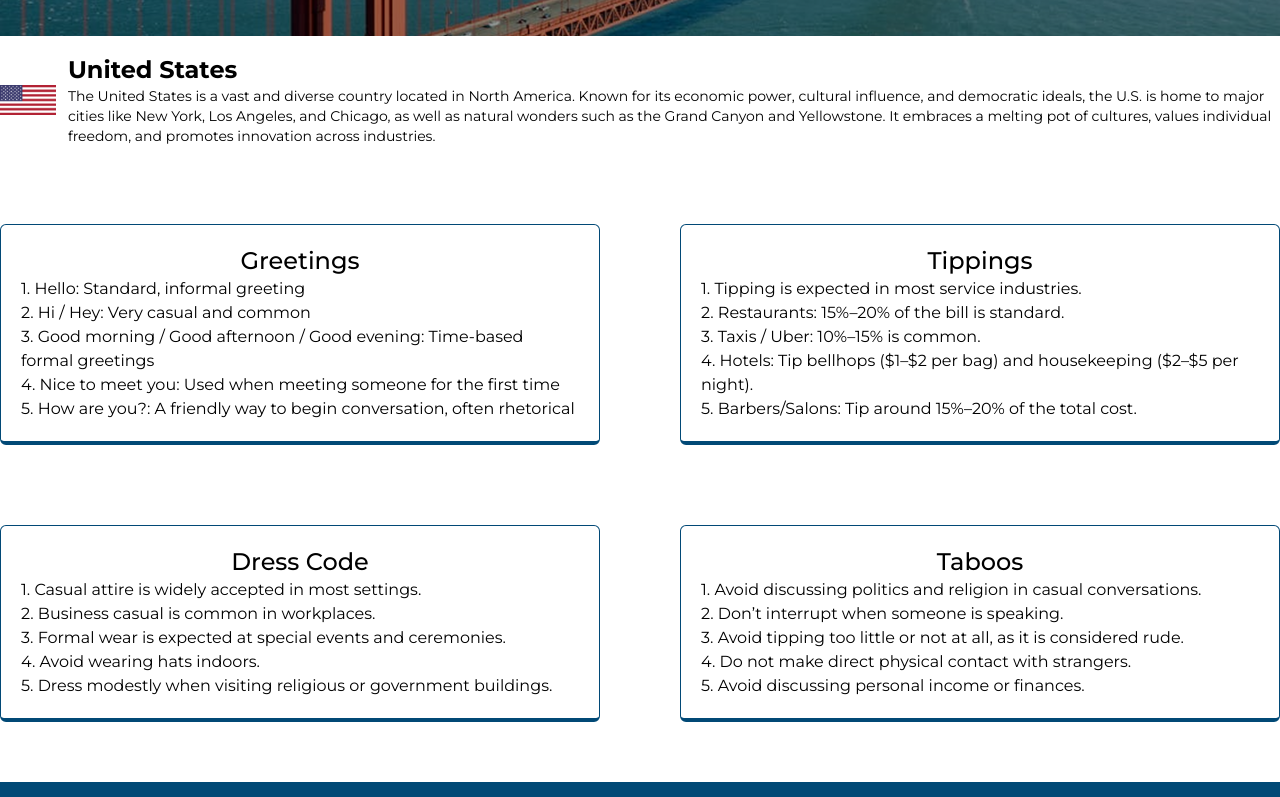
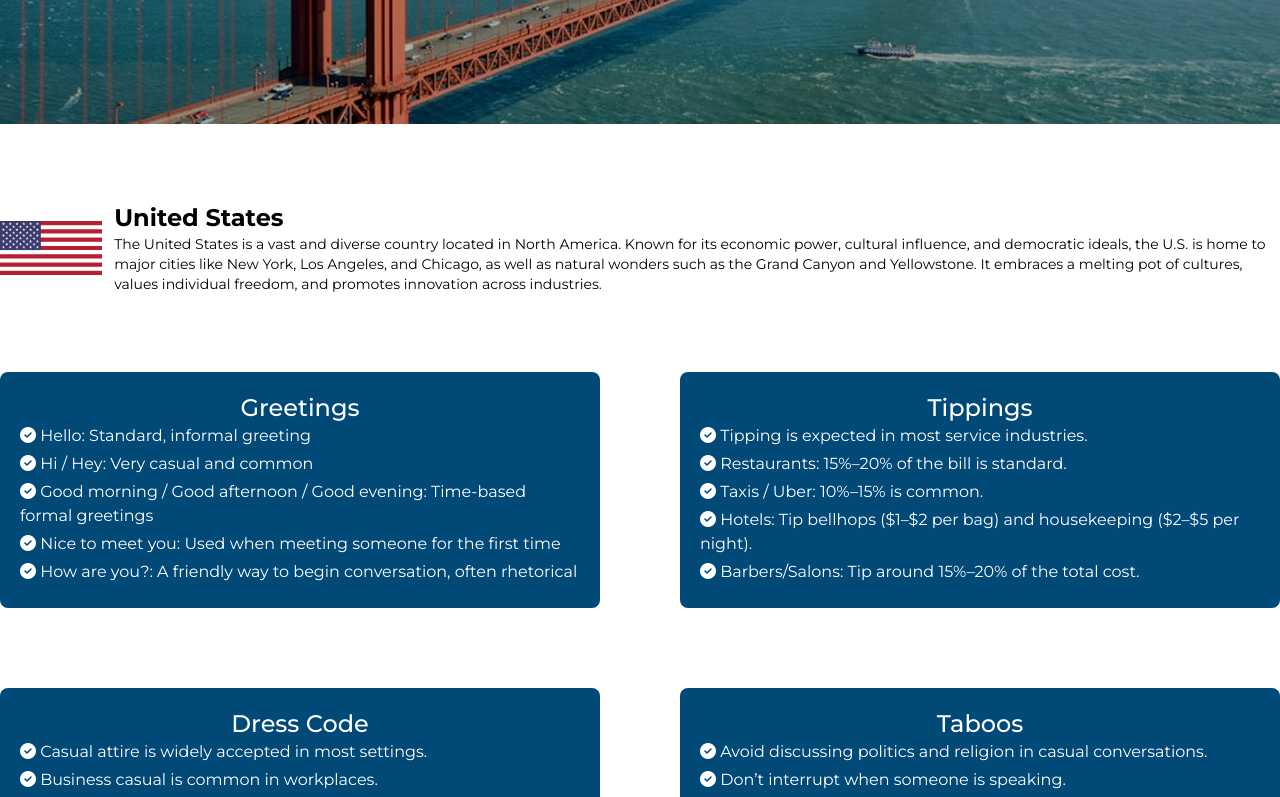
Before and after one commit to Bilal-19/Cultural-Ettiqutes-Guide, a React (Vite) app: page /country/detail/1 in a window 1280 px wide. Shown: the part 540-1337 px from the top of the page. Built offline with nearby package versions, Linux system fonts and the light colour scheme.

Commit message:
Updated country records.

```diff
--- a/src/Data/countryRecords.js
+++ b/src/Data/countryRecords.js
@@ -213,7 +213,7 @@ const countryRecords = [
         id: 7,
         flagImage: "/Flags/Brazil.webp",
         countryName: "Brazil",
-        backgroundImg: "/CountryBanners/Brazil.png",
+        backgroundImg: "https://images.pexels.com/photos/45917/pexels-photo-45917.jpeg?auto=compress&cs=tinysrgb&w=1260&h=750&dpr=1",
         desc: "Brazil is famous for its vibrant culture, Carnival festival, football passion, and vast Amazon rainforest. It is a melting pot of indigenous, Portuguese, African, and other influences.",
         greetings: [
             "Olá: Hello",
@@ -248,7 +248,7 @@ const countryRecords = [
         id: 8,
         flagImage: "/Flags/Japan.webp",
         countryName: "Japan",
-        backgroundImg: "/CountryBanners/Japan.png",
+        backgroundImg: "https://images.pexels.com/photos/1510595/pexels-photo-1510595.jpeg?auto=compress&cs=tinysrgb&w=1260&h=750&dpr=1",
         desc: "Japan is a country known for its blend of ancient traditions and cutting-edge technology. It has a rich cultural heritage with tea ceremonies, anime, and cherry blossoms.",
         greetings: [
             "Konnichiwa: Hello / Good afternoon",
@@ -283,7 +283,7 @@ const countryRecords = [
         id: 9,
         flagImage: "/Flags/China.webp",
         countryName: "China",
-        backgroundImg: "/CountryBanners/China.png",
+        backgroundImg: "https://images.pexels.com/photos/19885/pexels-photo.jpg?auto=compress&cs=tinysrgb&w=1260&h=750&dpr=1",
         desc: "China is a land of diverse cultures, languages, and traditions. Known for its historical monuments, festivals, and spiritual heritage, it has a vibrant and colorful society.",
         greetings: [
             "你好 (Nǐ hǎo): Hello",
@@ -314,7 +314,7 @@ const countryRecords = [
         id: 10,
         flagImage: "/Flags/Italy.webp",
         countryName: "Italy",
-        backgroundImg: "/CountryBanners/Italy.png",
+        backgroundImg: "https://images.pexels.com/photos/208701/pexels-photo-208701.jpeg?auto=compress&cs=tinysrgb&w=1260&h=750&dpr=1",
         desc: "Italy is famous for its rich history, art, cuisine, and fashion. Italian culture is warm and expressive, with strong family ties and appreciation for traditions.",
         greetings: [
             "Ciao: Hi / Bye (informal)",
@@ -348,7 +348,7 @@ const countryRecords = [
         id: 11,
         flagImage: "/Flags/Spain.webp",
         countryName: "Spain",
-        backgroundImg: "/CountryBanners/Spain.png",
+        backgroundImg: "https://images.pexels.com/photos/3757144/pexels-photo-3757144.jpeg?auto=compress&cs=tinysrgb&w=1260&h=750&dpr=1",
         desc: "Spain is known for its rich history, vibrant culture, flamenco music, and delicious cuisine. Famous cities include Madrid, Barcelona, and Seville. Spain celebrates numerous festivals like La Tomatina and Running of the Bulls. The Spanish lifestyle is generally relaxed and social.",
         greetings: [
             "Hola: Standard informal greeting",
@@ -383,14 +383,14 @@ const countryRecords = [
         id: 12,
         flagImage: "/Flags/SouthKorea.webp",
         countryName: "South Korea",
-        backgroundImg: "/CountryBanners/SouthKorea.png",
+        backgroundImg: "https://images.pexels.com/photos/237211/pexels-photo-237211.jpeg?auto=compress&cs=tinysrgb&w=1260&h=750&dpr=1",
         desc: "South Korea is a technologically advanced country known for its pop culture (K-pop), traditional palaces, and delicious cuisine like kimchi and bibimbap. It values respect, harmony, and hierarchy in social and business interactions.",
         greetings: [
-            "안녕하세요 (Annyeonghaseyo): Formal hello",
-            "안녕 (Annyeong): Casual hello/goodbye",
-            "처음 뵙겠습니다 (Cheoeum boepgesseumnida): Nice to meet you (formal)",
-            "감사합니다 (Gamsahamnida): Thank you (formal)",
-            "잘 가요 (Jal gayo): Goodbye (casual)"
+            "Annyeonghaseyo: Formal hello",
+            "Annyeong: Casual hello/goodbye",
+            "Cheoeum boepgesseumnida: Nice to meet you (formal)",
+            "Gamsahamnida: Thank you (formal)",
+            "Jal gayo: Goodbye (casual)"
         ],
         tippings: [
             "Tipping is generally not practiced and can sometimes be considered rude.",
@@ -417,7 +417,7 @@ const countryRecords = [
         id: 13,
         flagImage: "/Flags/Mexico.webp",
         countryName: "Mexico",
-        backgroundImg: "/CountryBanners/Mexico.png",
+        backgroundImg: "https://images.pexels.com/photos/604661/pexels-photo-604661.jpeg?auto=compress&cs=tinysrgb&w=1260&h=750&dpr=1",
         desc: "Mexico is rich in culture, history, and cuisine. Known for its vibrant festivals like Día de los Muertos, and natural wonders like cenotes and beaches. Family, tradition, and religion play an important role in daily life.",
         greetings: [
             "Hola: Hello",
@@ -452,7 +452,7 @@ const countryRecords = [
         id: 14,
         flagImage: "/Flags/Ireland.webp",
         countryName: "Ireland",
-        backgroundImg: "/CountryBanners/Ireland.png",
+        backgroundImg: "https://images.pexels.com/photos/1650870/pexels-photo-1650870.jpeg?auto=compress&cs=tinysrgb&w=1260&h=750&dpr=1",
         desc: "Ireland is known for its lush green landscapes, rich Celtic history, and warm hospitality. It is famous for its music, literature, and folklore, as well as landmarks like the Cliffs of Moher and the Giant's Causeway.",
         greetings: [
             "Hello / Hi: Common informal greetings",
@@ -487,7 +487,7 @@ const countryRecords = [
         id: 15,
         flagImage: "/Flags/Switzerland.webp",
         countryName: "Switzerland",
-        backgroundImg: "/CountryBanners/Switzerland.png",
+        backgroundImg: "https://images.pexels.com/photos/1291766/pexels-photo-1291766.jpeg?auto=compress&cs=tinysrgb&w=1260&h=750&dpr=1",
         desc: "Switzerland is famous for its stunning Alpine scenery, precision watches, and neutrality in global politics. It is home to multiple languages and rich cultural diversity, emphasizing punctuality and cleanliness.",
         greetings: [
             "Grüezi: Hello (Swiss German)",
--- a/src/Pages/CountryDetail.jsx
+++ b/src/Pages/CountryDetail.jsx
@@ -11,17 +11,17 @@ export default function CountryDetail() {
         <>
             <Header />
             <div
-                className="relative w-full h-72 md:h-130 bg-cover bg-no-repeat"
+                className="relative w-full h-72 md:h-152 bg-cover bg-no-repeat"
                 style={{ backgroundImage: `url("${findCountry.backgroundImg}")` }}
             >
-                <div className="absolute inset-0 bg-black/40 flex flex-col justify-center items-center">
+                <div className="absolute inset-0 bg-black/30 flex flex-col justify-center items-center">
                     <h3 className="text-5xl text-white">{findCountry.countryName}</h3>
                 </div>
             </div>
 
-            <div className="container mx-auto flex flex-col md:flex-row items-center justify-center md:space-x-3">
+            <div className="container mx-auto flex flex-col md:flex-row items-center justify-center md:space-x-3 pt-15">
                 <div>
-                    <img src={findCountry.flagImage} alt={findCountry.countryName} className="size-32 object-contain" />
+                    <img src={findCountry.flagImage} alt={findCountry.countryName} className="h-32 object-contain" />
                 </div>
                 <div className="m-5 md:m-0">
                     <h4 className="font-bold text-2xl">{findCountry.countryName}</h4>
@@ -30,31 +30,31 @@ export default function CountryDetail() {
             </div>
 
             <div className="container mx-auto grid grid-cols-1 md:grid-cols-2 gap-20 py-15">
-                <div className="border-b-4 border-t-1 border-x-1 border-[#014976] rounded-md p-5 m-5 md:m-0">
+                <div className="bg-[#014976] text-white rounded-lg p-5 m-5 md:m-0 hover:scale-101 duration-500">
                     <h5 className="text-center font-medium text-2xl">Greetings</h5>
                     <ol>
-                        {findCountry.greetings.map((val, key) => <li>{key + 1}. {val}</li>)}
+                        {findCountry.greetings.map((val, key) => <li className="mb-1"><i class="fa-solid fa-circle-check"></i> {val}</li>)}
                     </ol>
                 </div>
 
-                <div className="border-b-4 border-t-1 border-x-1 border-[#014976] rounded-md p-5 m-5 md:m-0">
+                <div className="bg-[#014976] text-white rounded-lg p-5 m-5 md:m-0 hover:scale-101 duration-500">
                     <h5 className="text-center font-medium text-2xl">Tippings</h5>
                     <ol>
-                        {findCountry.tippings.map((val, key) => <li>{key + 1}. {val}</li>)}
+                        {findCountry.tippings.map((val, key) => <li className="mb-1"><i class="fa-solid fa-circle-check"></i> {val}</li>)}
                     </ol>
                 </div>
 
-                 <div className="border-b-4 border-t-1 border-x-1 border-[#014976] rounded-md p-5 m-5 md:m-0">
+                <div className="bg-[#014976] text-white rounded-lg p-5 m-5 md:m-0 hover:scale-101 duration-500">
                     <h5 className="text-center font-medium text-2xl">Dress Code</h5>
                     <ol>
-                        {findCountry.dressCode.map((val, key) => <li>{key + 1}. {val}</li>)}
+                        {findCountry.dressCode.map((val, key) => <li className="mb-1"><i class="fa-solid fa-circle-check"></i> {val}</li>)}
                     </ol>
                 </div>
 
-                 <div className="border-b-4 border-t-1 border-x-1 border-[#014976] rounded-md p-5 m-5 md:m-0">
+                <div className="bg-[#014976] text-white rounded-lg p-5 m-5 md:m-0 hover:scale-101 duration-500">
                     <h5 className="text-center font-medium text-2xl">Taboos</h5>
                     <ol>
-                        {findCountry.taboos.map((val, key) => <li>{key + 1}. {val}</li>)}
+                        {findCountry.taboos.map((val, key) => <li className="mb-1"><i class="fa-solid fa-circle-check"></i> {val}</li>)}
                     </ol>
                 </div>
             </div>
--- a/src/Pages/Home.jsx
+++ b/src/Pages/Home.jsx
@@ -3,13 +3,14 @@ import blogRecords from "../Data/blogs";
 import countryRecords from "../Data/countryRecords";
 import Footer from "../Components/Footer";
 import Header from "../Components/header";
+import { Link } from "react-router-dom";
 
-const fetchCountries = countryRecords.slice(0,5);
+const fetchCountries = countryRecords.slice(0, 5);
 
 export default function Home() {
     return (
         <>
-            <Header/>
+            <Header />
 
             <div class="w-full bg-[url('/home.png')] bg-no-repeat bg-center h-72 md:h-150 flex justify-center">
                 <h2 className="font-medium text-3xl md:text-6xl pt-5 md:pt-10">
@@ -40,15 +41,17 @@ export default function Home() {
             <div className="container mx-auto grid grid-cols-2 md:grid-cols-5 gap-10 pb-15 md:pb-30">
                 {fetchCountries.map((val, key) =>
                     <>
-                        <div className="mx-auto size-32">
-                            <img src={val.flagImage} alt={val.countryName} className="mb-2 h-20 object-cover" />
-                            <p className="text-sm md:text-md">{val.countryName}</p>
-                        </div>
+                        <Link to={`/country/detail/${val.id}`} target="_blank">
+                            <div className="mx-auto size-32">
+                                <img src={val.flagImage} alt={val.countryName} className="mb-2 h-20 object-cover" />
+                                <p className="text-sm md:text-md">{val.countryName}</p>
+                            </div>
+                        </Link>
                     </>
                 )}
             </div>
 
-            <Footer/>
+            <Footer />
         </>
     )
 }
```
